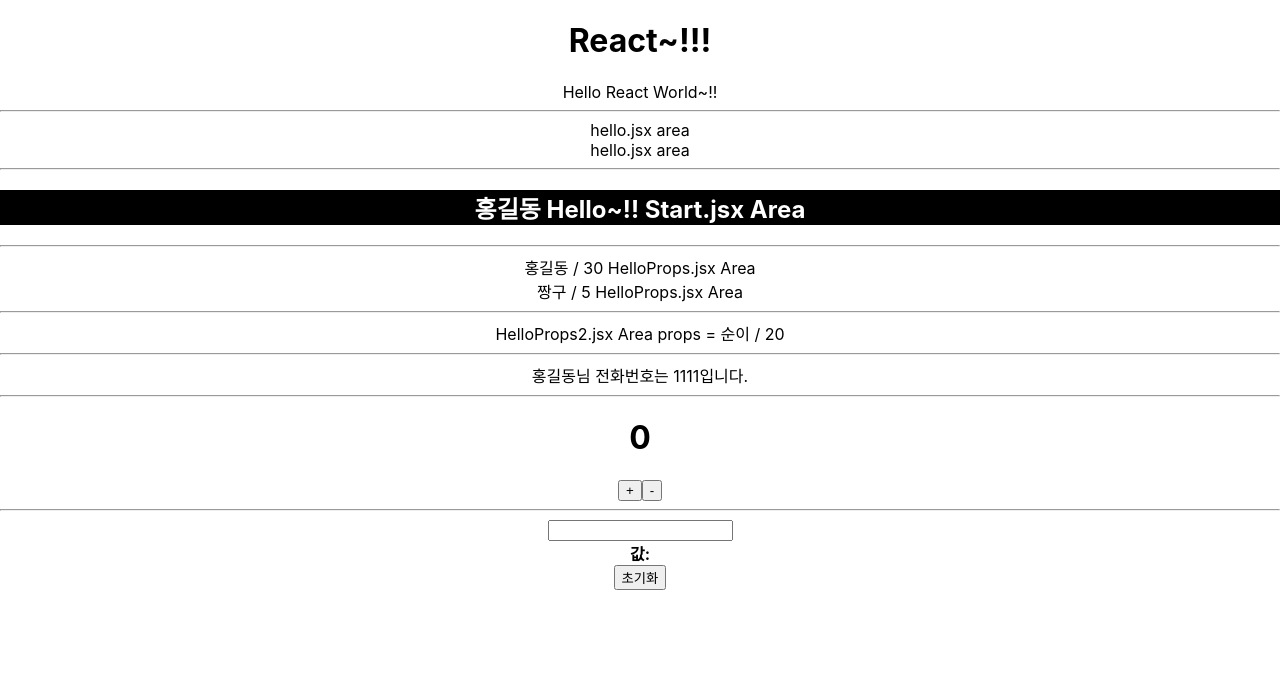
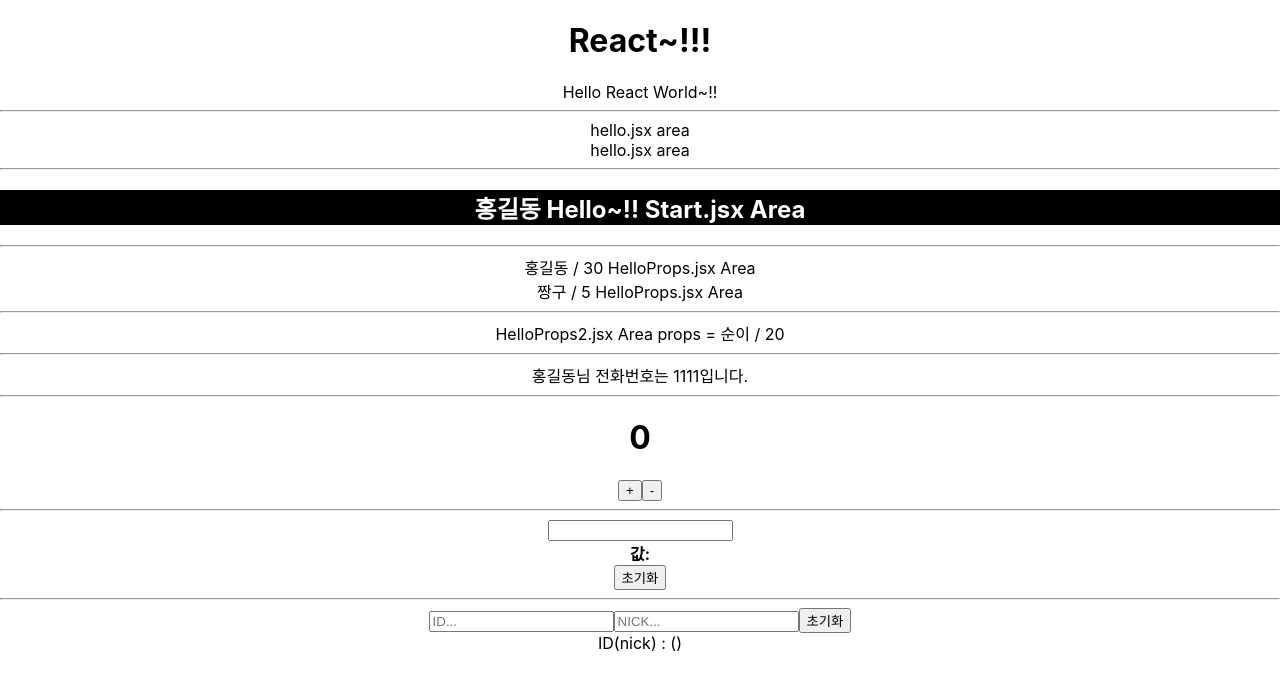
Before and after one commit to dhalfks/react-basic, a React (Create React App) app: page / in a window 1280 px wide. Shown: the top 690 px of the page. Built offline with nearby package versions, Linux system fonts and the light colour scheme.

Commit message:
react-basic_2day-1

```diff
--- a/src/App.js
+++ b/src/App.js
@@ -7,6 +7,7 @@ import HelloProps2 from './components/HelloProps2';
 import StartProps from './components/StartProps';
 import Counter from './components/Counter';
 import InputSample from './components/InputSample';
+import InputSample2 from './components/InputSample2';
 
 function App() {
   return (
@@ -37,6 +38,10 @@ function App() {
       <hr />
       <InputSample />
 
+      <hr />
+      <InputSample2 />
+
+
       <br />
       <br />
       <br />
--- /dev/null
+++ b/src/components/InputSample2.jsx
@@ -0,0 +1,50 @@
+import { useState } from "react";
+
+function InputSample2(){
+
+    // input의 값이 여러개 일 경우 하나의 object를 사용하여 key:value로 관리
+    const [inputs, setInputs] = useState({
+        // {} 안에서 사용할 이름을 key:value 형태로 초기화
+        id:'',
+        nick:''
+    });
+
+    const {id, nick} = inputs;
+
+    const onChange = (e)=>{
+        console.log(e.target);
+        // name => key  / value => value
+        const {name, value} = e.target;
+        setInputs({
+            ...inputs,
+            [name]: value // name 키를 가지는 value 값을 저장
+        })
+
+        // setInputs => {id:1234} / {nick:1234}
+        // 객체로 useState 구성할 경우 하나의 값이 변경되면 다른 값이 사라지는 현상이 발생
+        // 이전에 미리 생성해놓은 값들을 복사
+    }
+
+    return(
+        <div>
+            <input
+                type="text"
+                name="id"
+                value={id}
+                placeholder="ID..."
+                onChange={onChange}
+            />
+            <input
+                type="text"
+                name="nick"
+                value={nick}
+                placeholder="NICK..."
+                onChange={onChange}
+            />
+            <button >초기화</button>
+            <div>ID(nick) : {id}({nick}) </div>
+        </div>
+    )
+}
+
+export default InputSample2;
```
